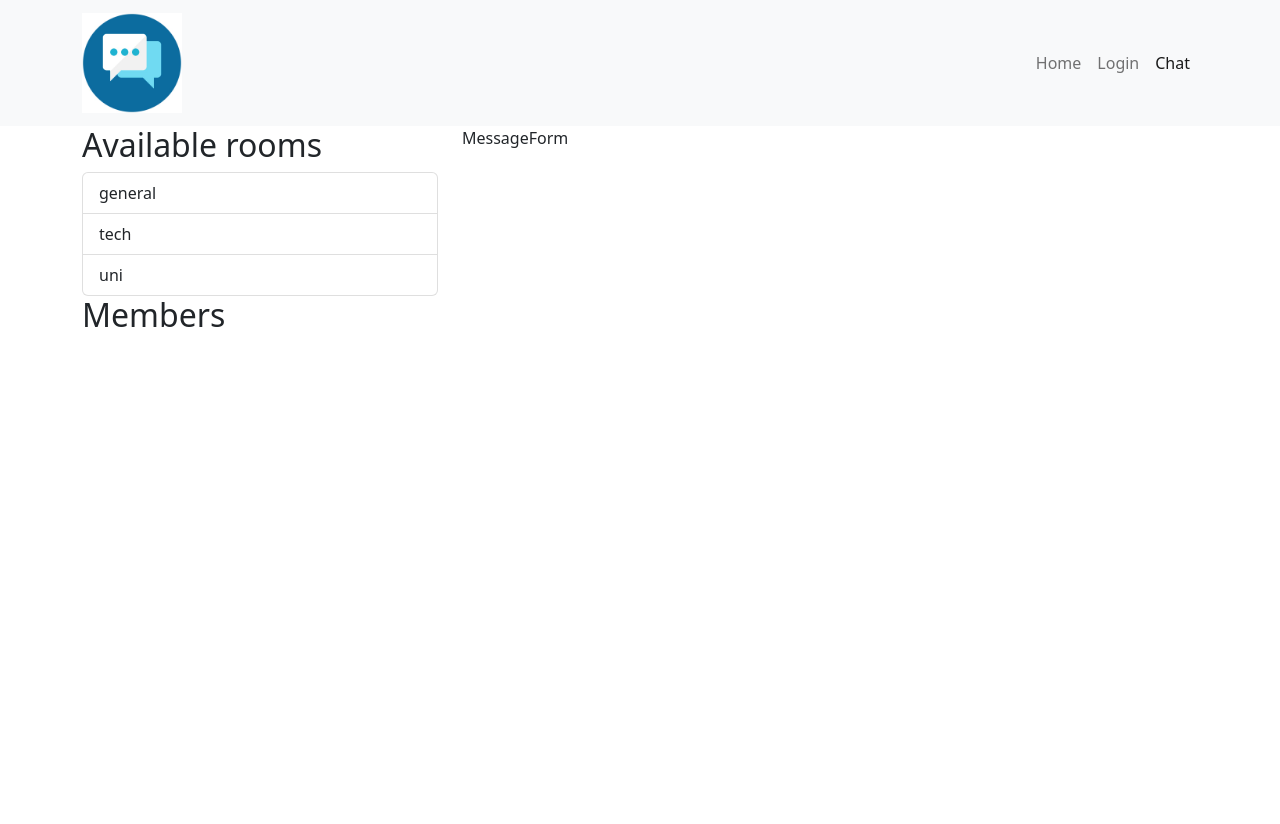
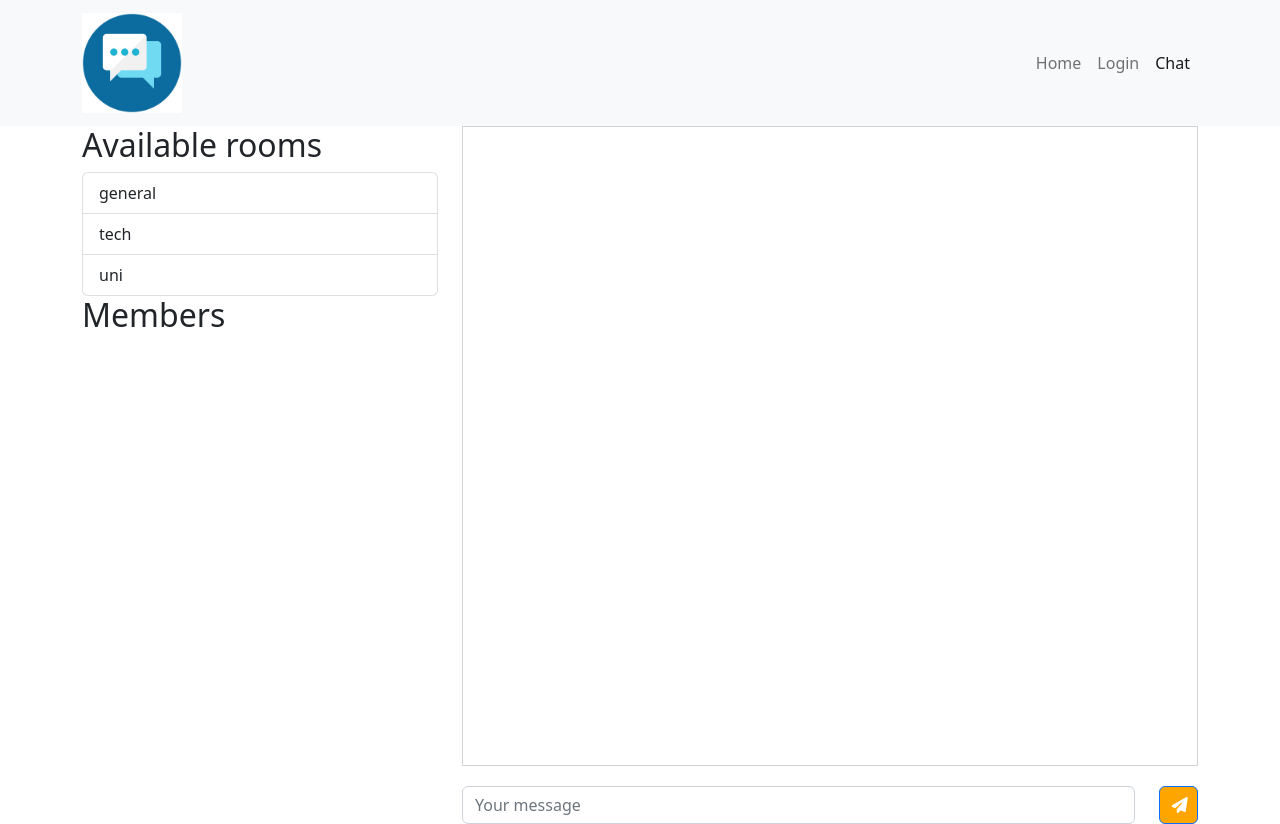
Before and after one commit to ahodzic11/chat-app, a React (Create React App) app in the folder frontend/: page /chat in a window 1280 px wide. Before the commit the page ends 800 px from the top, so only its background shows below. Built offline with nearby package versions, Linux system fonts and the light colour scheme.

Commit message:
Message form added.

```diff
--- /dev/null
+++ b/frontend/src/components/MessageForm.css
@@ -0,0 +1,6 @@
+.messages-output {
+  height: 80vh;
+  border: 1px solid lightgray;
+  overflow-y: scroll;
+  margin-bottom: 20px;
+}
--- a/frontend/src/components/MessageForm.js
+++ b/frontend/src/components/MessageForm.js
@@ -1,7 +1,29 @@
 import React from "react";
+import { Form, Button, Row, Col } from "react-bootstrap";
+import "./MessageForm.css";
 
 function MessageForm() {
-  return <div>MessageForm</div>;
+  function handleSubmit(e) {
+    e.preventDefault();
+  }
+  return (
+    <>
+      <div className="messages-output"></div>
+      <Form onSubmit={handleSubmit}></Form>
+      <Row>
+        <Col md={11}>
+          <Form.Group>
+            <Form.Control type="text" placeholder="Your message"></Form.Control>
+          </Form.Group>
+        </Col>
+        <Col md={1}>
+          <Button variant="primary" type="submit" style={{ width: "100%", backgroundColor: "orange" }}>
+            <i className="fas fa-paper-plane"></i>
+          </Button>
+        </Col>
+      </Row>
+    </>
+  );
 }
 
 export default MessageForm;
```
